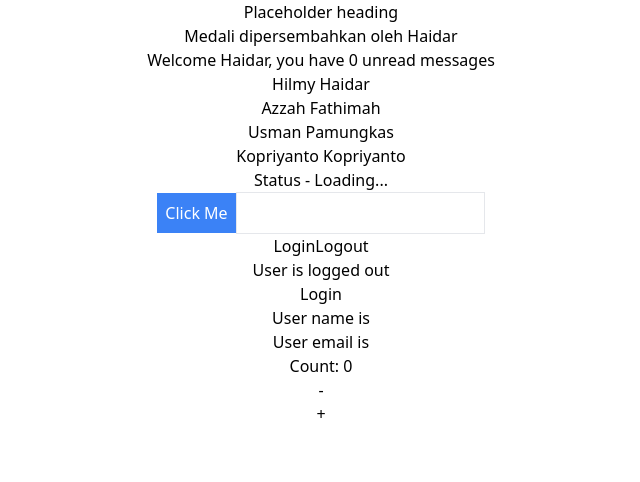
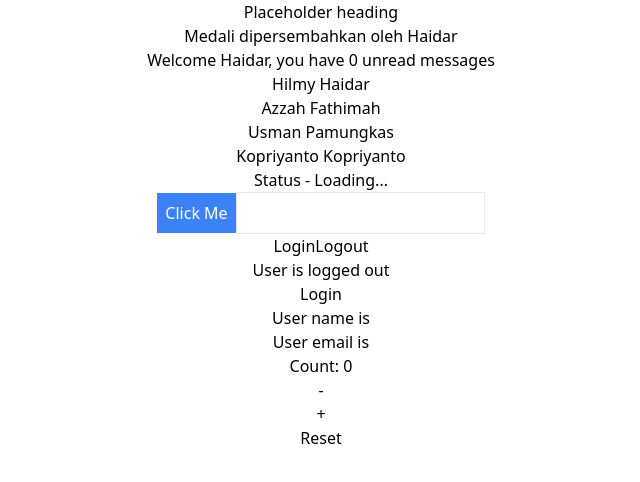
Before and after one commit to hilmyha/learn-reactjs, a React (Create React App) app: page / in a window 1280 px wide. Shown: the top 482 px of the page, without its empty margins (319-959 px from the left). Built offline with nearby package versions, Linux system fonts and the light colour scheme.

Commit message:
useReducer Strict Action Types

```diff
--- a/src/components/state/Counter.tsx
+++ b/src/components/state/Counter.tsx
@@ -4,10 +4,16 @@
   count: number;
 };
 
-type CounterAction = {
-  type: string;
+type UpdateAction = {
+  type: "increment" | "decrement";
   payload: number;
 };
+
+type ResetAction = {
+  type: "reset";
+};
+
+type CounterAction = UpdateAction | ResetAction;
 
 const initialState = { count: 0 };
 
@@ -17,6 +23,8 @@
       return { count: state.count + action.payload };
     case "decrement":
       return { count: state.count - action.payload };
+    case "reset":
+      return initialState;
     default:
       return state;
   }
@@ -35,6 +43,8 @@
       <button onClick={() => dispatch({ type: "increment", payload: 10 })}>
         +
       </button>
+      <br />
+      <button onClick={() => dispatch({ type: "reset" })}>Reset</button>
     </>
   );
 };
```
